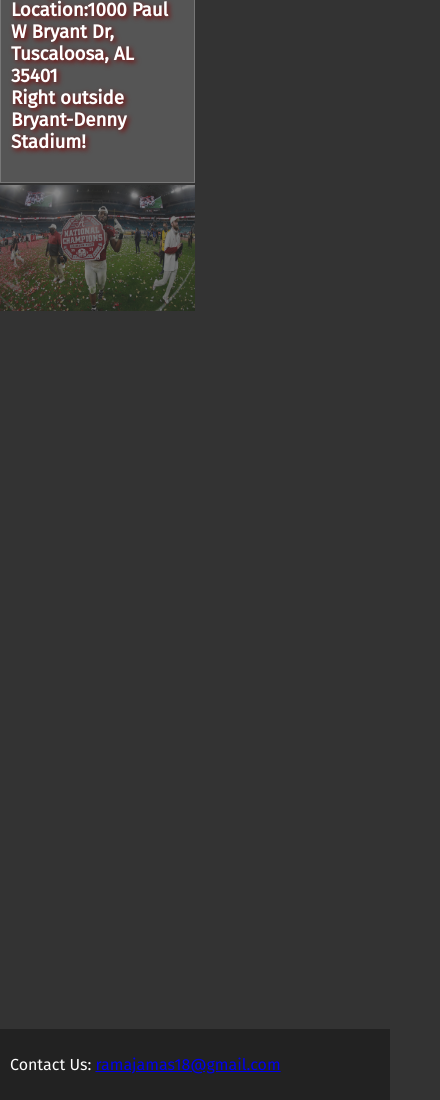
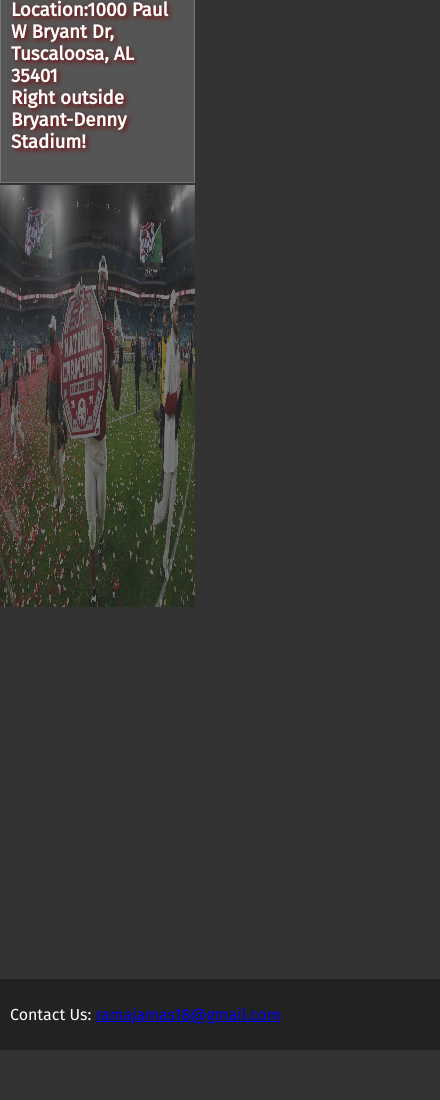
Before and after one commit to Jaydec40/Ramajamas, a plain HTML site: page index.html in a window 390 px wide. Shown: the part 1642-2742 px from the top of the page, 440 px wide, since content can reach past the window. After the commit the page ends 2692 px from the top, so only its background shows below. Drawn offline with Linux system fonts and the light colour scheme; a script that the page names is missing.

Commit message:
Add files via upload

```diff
--- a/styles.css
+++ b/styles.css
@@ -77,7 +77,8 @@
 
 @media only screen and (max-width: 768px) {
     .slideshow-image {
-        height: 15%;
+        height: 50%;
+        width: 100%;
     }
 }
 
@@ -172,7 +173,9 @@
     justify-content: space-between;
     align-items: center;
     padding: 10px;
-    margin: 0;
+    margin: -50px;
+    margin-left: 0px;
+
 }
 
 /* Button section in footer */
```
Also changed, not shown: index.html (+3 -1 lines).
